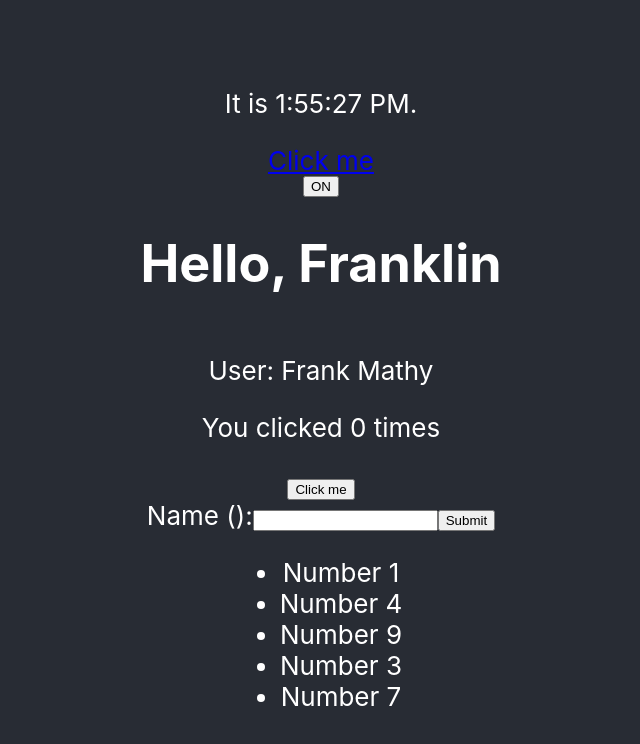
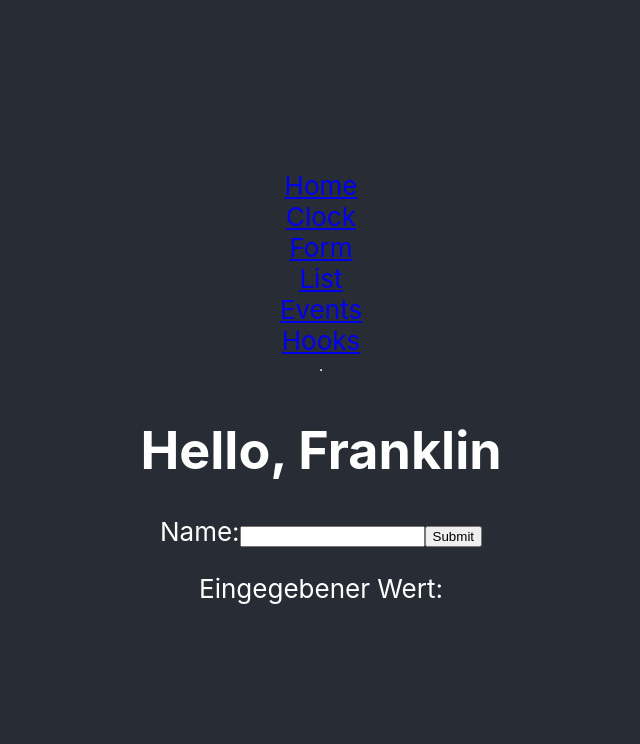
Before and after one commit to frankmathy/react-playground, a React (Create React App) app: page /form in a window 1280 px wide. Shown: the top 744 px of the page, without its empty margins (319-959 px from the left). Built offline with nearby package versions, Linux system fonts and the light colour scheme.

Commit message:
Added navigation

```diff
--- a/package.json
+++ b/package.json
@@ -5,6 +5,8 @@
   "dependencies": {
     "react": "^16.10.2",
     "react-dom": "^16.10.2",
+    "react-router": "^5.1.2",
+    "react-router-dom": "^5.1.2",
     "react-scripts": "3.2.0"
   },
   "scripts": {
--- a/src/App.js
+++ b/src/App.js
@@ -6,17 +6,25 @@ import Clock from './components/general/Clock'
 import EventsTest from './components/general/EventsTest'
 import ListComponent from './components/general/ListComponent'
 import NameForm from './components/general/NameForm'
+import {BrowserRouter, Switch, Route} from 'react-router-dom'
+import Navigation from './components/general/Navigation'
 
 function App() {
   return (
     <div className="App">
       <header className="App-header">
-        <Clock/>
-        <EventsTest/>
-        <Welcome name='Franklin'/>
-        <Example/>
-        <NameForm/>
-        <ListComponent numbers={[1,4,9,3,7]}/>
+        <BrowserRouter>
+          <Navigation/>
+          <hr/>
+          <Welcome name='Franklin'/>
+          <Switch>
+            <Route path='/clock' component={Clock}/>
+            <Route path='/events' component={EventsTest}/>
+            <Route path='/hooks' component={Example}/>
+            <Route path='/form' component={NameForm}/>
+            <Route path='/list' render={(props) => <ListComponent {...props} numbers={[1,4,9,3,7]}/>}/>
+          </Switch>
+        </BrowserRouter>
       </header>
     </div>
   );
--- a/src/components/general/NameForm.js
+++ b/src/components/general/NameForm.js
@@ -21,10 +21,11 @@ class NameForm extends React.Component {
         return (
             <form onSubmit={this.handleSubmit}>
                 <label>
-                    Name ({this.state.value}):
+                    Name:
                     <input type="text" value={this.state.value} onChange={this.handleChange}/>
                 </label>
                 <input type="submit" value="Submit"/>
+                <p>Eingegebener Wert: {this.state.value}</p>
             </form>
         )
     }
--- /dev/null
+++ b/src/components/general/Navigation.js
@@ -0,0 +1,17 @@
+import React from 'react'
+import {Link} from 'react-router-dom'
+
+const Navigation = (props) => {
+    return (
+        <>
+            <Link to="/">Home</Link>
+            <Link to="/clock">Clock</Link>
+            <Link to="/form">Form</Link>
+            <Link to="/list">List</Link>
+            <Link to="/events">Events</Link>
+            <Link to="/hooks">Hooks</Link>
+        </>
+    )
+}
+
+export default Navigation
```
Also changed, not shown: 1 other file (tests, documents, lock files or other folders).
